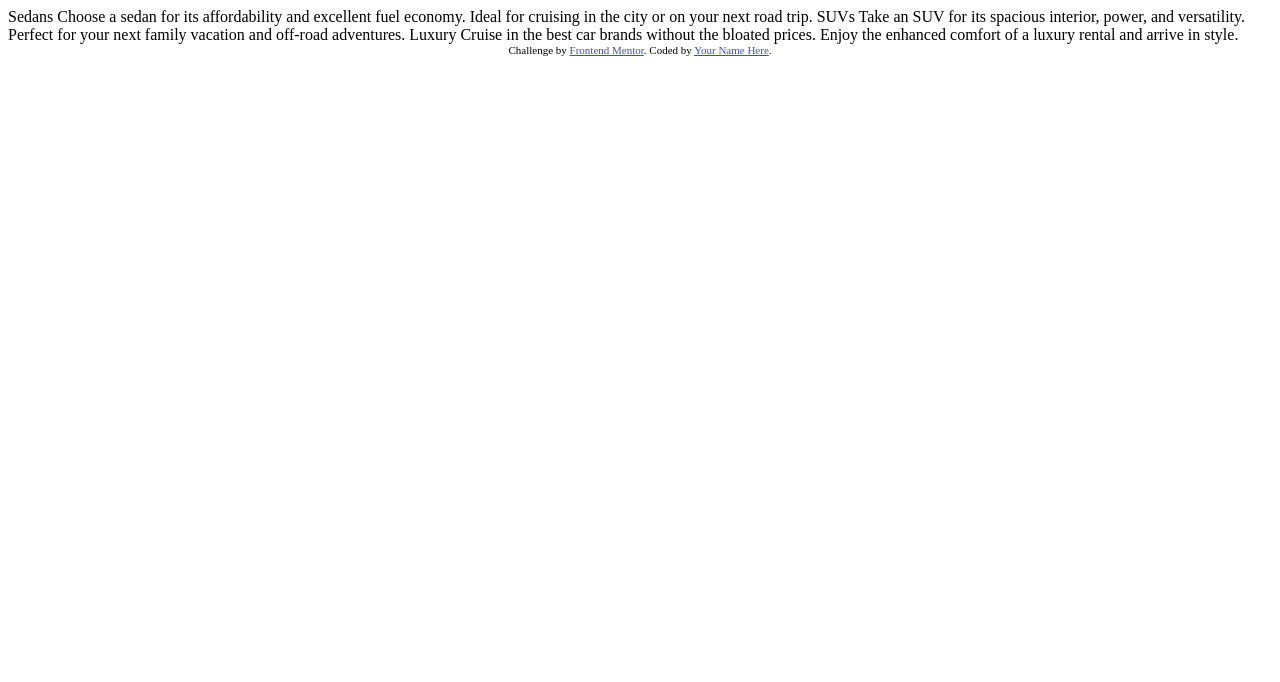
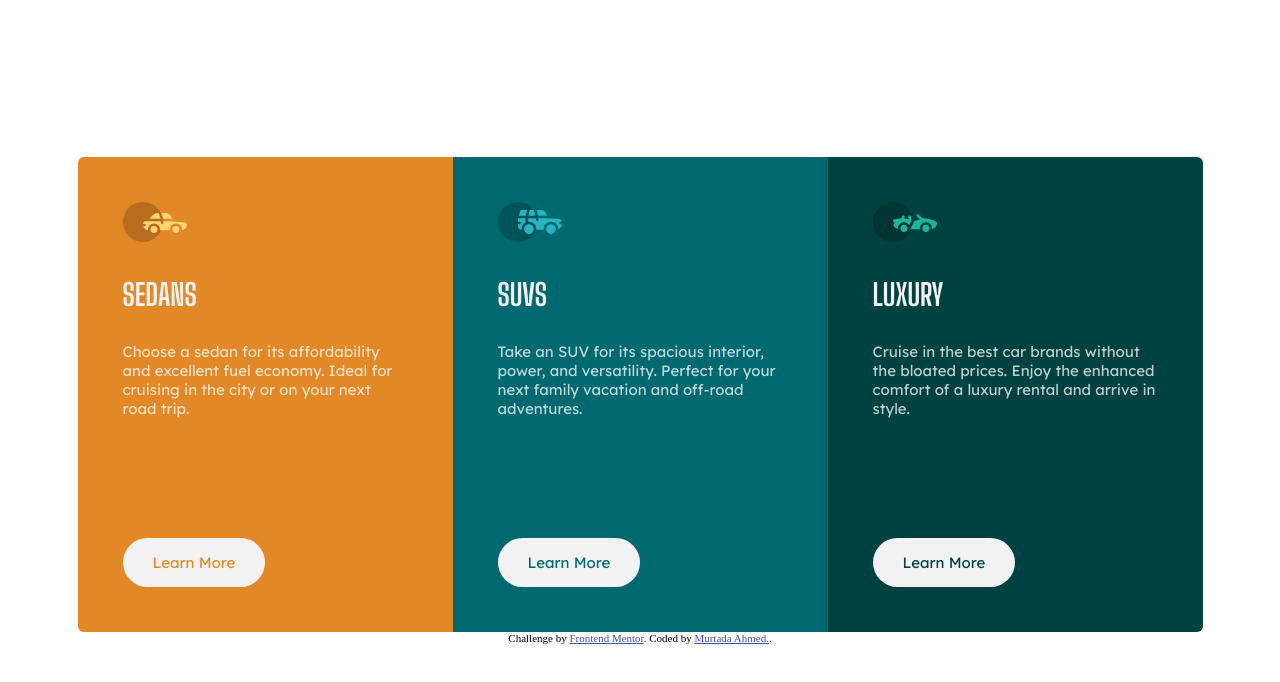
Before and after one commit to MurtadaFrontDev/3-column-preview-card-component-main, a plain HTML site: page index.html in a window 1280 px wide. Drawn offline with Linux system fonts and the light colour scheme.

Commit message:
Last Fix

```diff
--- a/index.html
+++ b/index.html
@@ -1,36 +1,102 @@
 <!DOCTYPE html>
 <html lang="en">
+
 <head>
+  <!-- meta -->
   <meta charset="UTF-8">
-  <meta name="viewport" content="width=device-width, initial-scale=1.0"> <!-- displays site properly based on user's device -->
+  <meta name="viewport" content="width=device-width, initial-scale=1.0">
 
   <link rel="icon" type="image/png" sizes="32x32" href="./images/favicon-32x32.png">
+  <!-- Add Google Font -->
+  <link rel="preconnect" href="https://fonts.googleapis.com">
+  <link rel="preconnect" href="https://fonts.gstatic.com" crossorigin>
+  <link href="https://fonts.googleapis.com/css2?family=Big+Shoulders+Display:wght@700&family=Lexend+Deca&display=swap"
+    rel="stylesheet">
+  <!-- Link Reset File -->
+  <link rel="stylesheet" href="style/style__reset.css">
+  <!-- Link Style File -->
+  <link rel="stylesheet" href="style/style.css">
+  <!-- Title -->
+  <title>Frontend Mentor | 3-column preview card component</title>
+</head>
 
-  <title>Frontend Mentor | 3-column preview card component</title>
-
-  <!-- Feel free to remove these styles or customise in your own stylesheet 👍 -->
-  <style>
-    .attribution { font-size: 11px; text-align: center; }
-    .attribution a { color: hsl(228, 45%, 44%); }
-  </style>
-</head>
 <body>
-
-  Sedans
-  Choose a sedan for its affordability and excellent fuel economy. Ideal for cruising in the city
-  or on your next road trip.
-
-  SUVs
-  Take an SUV for its spacious interior, power, and versatility. Perfect for your next family vacation
-  and off-road adventures.
-
-  Luxury
-  Cruise in the best car brands without the bloated prices. Enjoy the enhanced comfort of a luxury
-  rental and arrive in style.
+  <div class="cards">
+    <!-- Each Card -->
+    <div class="card">
+      <!-- Card Icon -->
+      <div class="card_icon">
+        <img src="images/icon-sedans.svg" alt="">
+      </div>
+      <!-- Card Text -->
+      <div class="card_text">
+        <!-- Card Title -->
+        <div class="card__title">
+          <h1>Sedans</h1>
+        </div>
+        <!-- Card Subject -->
+        <div class="card__sub">
+          <p>Choose a sedan for its affordability and excellent fuel economy. Ideal for cruising in the city
+            or on your next road trip.</p>
+        </div>
+      </div>
+      <!-- Card btn -->
+      <div class="card_btn">
+        <button>Learn More</button>
+      </div>
+    </div>
+    <!-- Each Card -->
+    <div class="card">
+      <!-- Card Icon -->
+      <div class="card_icon">
+        <img src="images/icon-suvs.svg" alt="">
+      </div>
+      <!-- Card Text -->
+      <div class="card_text">
+        <!-- Card Title -->
+        <div class="card__title">
+          <h1>SUVs</h1>
+        </div>
+        <!-- Card Subject -->
+        <div class="card__sub">
+          <p>Take an SUV for its spacious interior, power, and versatility. Perfect for your next family vacation
+            and off-road adventures.</p>
+        </div>
+      </div>
+      <!-- Card btn -->
+      <div class="card_btn">
+        <button>Learn More</button>
+      </div>
+    </div>
+    <!-- Each Card -->
+    <div class="card">
+      <!-- Card Icon -->
+      <div class="card_icon">
+        <img src="images/icon-luxury.svg" alt="">
+      </div>
+      <!-- Card Text -->
+      <div class="card_text">
+        <!-- Card Title -->
+        <div class="card__title">
+          <h1>Luxury</h1>
+        </div>
+        <!-- Card Subject -->
+        <div class="card__sub">
+          <p>Cruise in the best car brands without the bloated prices. Enjoy the enhanced comfort of a luxury
+            rental and arrive in style.</p>
+        </div>
+      </div>
+      <!-- Card btn -->
+      <div class="card_btn">
+        <button>Learn More</button>
+      </div>
+    </div>
+  </div>
 
   <div class="attribution">
     Challenge by <a href="https://www.frontendmentor.io?ref=challenge" target="_blank">Frontend Mentor</a>.
-    Coded by <a href="#">Your Name Here</a>.
+    Coded by <a href="https://github.com/MurtadaFrontDev">Murtada Ahmed.</a>.
   </div>
 </body>
+
 </html>
--- /dev/null
+++ b/style/style.css
@@ -0,0 +1,120 @@
+/* Start Var */
+:root {
+  --prm_orange: hsl(31, 77%, 52%);
+  --prm_cyan: hsl(184, 100%, 22%);
+  --prm_dark_cyan: hsl(179, 100%, 13%);
+  --ntl_white: hsla(0, 0%, 100%, 0.75);
+  --ntl_light: hsl(0, 0%, 95%);
+  --ff_lex :'Big Shoulders Display', cursive; ;
+  --ff_bsd : 'Lexend Deca', sans-serif; ;
+  --fw_400 : 400;
+  --fw_700 : 700;
+}
+html {
+  font-size: 15px;
+}
+/* End Var */
+/* Start ATR */
+.attribution {
+  font-size: 11px;
+  text-align: center;
+}
+
+.attribution a {
+  color: hsl(228, 45%, 44%);
+}
+/* End ATR */
+/* Start Card */
+body {
+  display: flex;
+  justify-content: center;
+  align-items: center;
+  min-height: 100vh;
+  width: 100%;
+  flex-direction: column;
+  flex-wrap: wrap;
+}
+.cards {
+  display: flex;
+  border-radius: .4rem;
+  overflow: hidden;
+}
+
+.card {
+  max-width: 25rem;
+  padding: 3rem;
+}
+.card .card_text .card__title {
+  margin: 2rem 0;
+}
+.card .card_text .card__title h1{
+  font-size: 2rem;
+  text-transform: uppercase;
+  font-family: var(--ff_lex);
+  font-weight: var(--fw_700);
+  color: var(--ntl_light);
+}
+.card .card_text .card__sub {
+  margin-bottom: 8rem;
+}
+.card .card_text .card__sub p {
+  font-size: 1rem;
+  font-family: var(--ff_bsd);
+  font-weight: var(--fw_400);
+  color: var(--ntl_white);
+}
+.card .card_btn button{
+  outline: none;
+  border: none;
+  background-color: var(--ntl_light);
+  padding: 1rem 2rem;
+  border-radius: 2rem;
+  font-size: 1rem;
+  font-family: var(--ff_bsd);
+  cursor: pointer;
+  transition: all .3s;
+}
+
+.card:nth-child(1) .card_btn button{
+  color: var(--prm_orange);
+}
+.card:nth-child(2) .card_btn button{
+  color: var(--prm_cyan);
+}
+.card:nth-child(3) .card_btn button{
+  color: var(--prm_dark_cyan);
+}
+.card:nth-child(1) {
+  background-color: var(--prm_orange);
+}
+.card:nth-child(2) {
+  background-color: var(--prm_cyan);
+}
+.card:nth-child(3) {
+  background-color: var(--prm_dark_cyan);
+}
+.card .card_btn button:hover {
+  background: none;
+  color: var(--ntl_light);
+  outline: 1px var(--ntl_light) solid;
+}
+@media (max-width: 1135px) {
+  body {
+    padding: 2rem;
+
+  }
+  .cards {
+    margin: 0 auto;
+    flex-direction: column;
+
+    flex-wrap: wrap;
+  }
+  .card {
+    max-width: 40rem;
+  }
+  .card .card_text .card__sub,.card .card_text .card__title {
+    margin: 1.7rem 0;
+  }
+}
+
+/* End Card */
--- /dev/null
+++ b/style/style__reset.css
@@ -0,0 +1,77 @@
+/*! minireset.css v0.0.6 | MIT License | github.com/jgthms/minireset.css */
+html,
+body,
+p,
+ol,
+ul,
+li,
+dl,
+dt,
+dd,
+blockquote,
+figure,
+fieldset,
+legend,
+textarea,
+pre,
+iframe,
+hr,
+h1,
+h2,
+h3,
+h4,
+h5,
+h6 {
+  margin: 0;
+  padding: 0;
+}
+
+h1,
+h2,
+h3,
+h4,
+h5,
+h6 {
+  font-size: 100%;
+  font-weight: normal;
+}
+
+ul {
+  list-style: none;
+}
+
+button,
+input,
+select {
+  margin: 0;
+}
+
+html {
+  box-sizing: border-box;
+}
+
+*,
+*::before,
+*::after {
+  box-sizing: inherit;
+}
+
+img,
+video {
+  height: auto;
+  max-width: 100%;
+}
+
+iframe {
+  border: 0;
+}
+
+table {
+  border-collapse: collapse;
+  border-spacing: 0;
+}
+
+td,
+th {
+  padding: 0;
+}
```
Also changed, not shown: images/screenshot.png (added), 2 other files.
